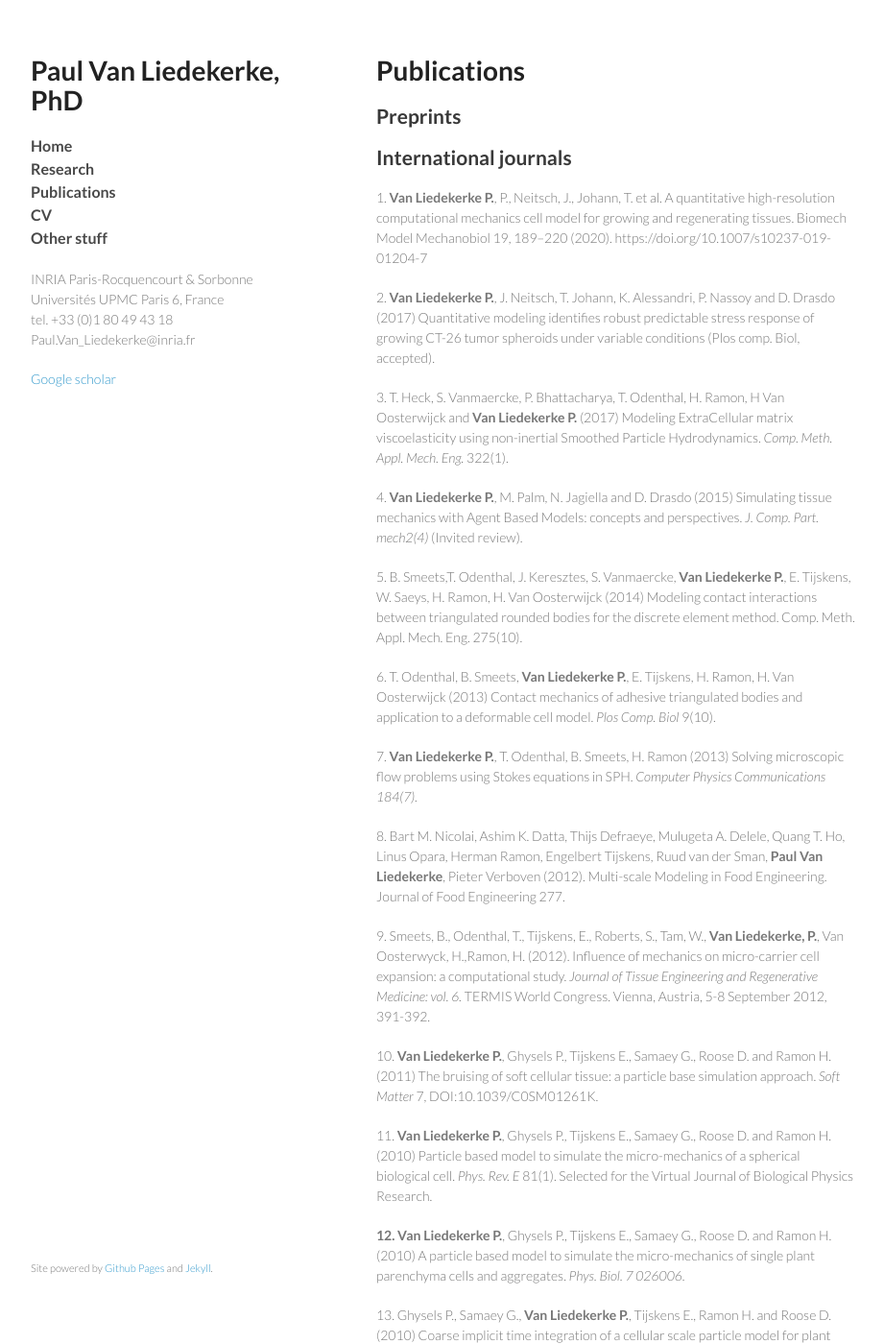
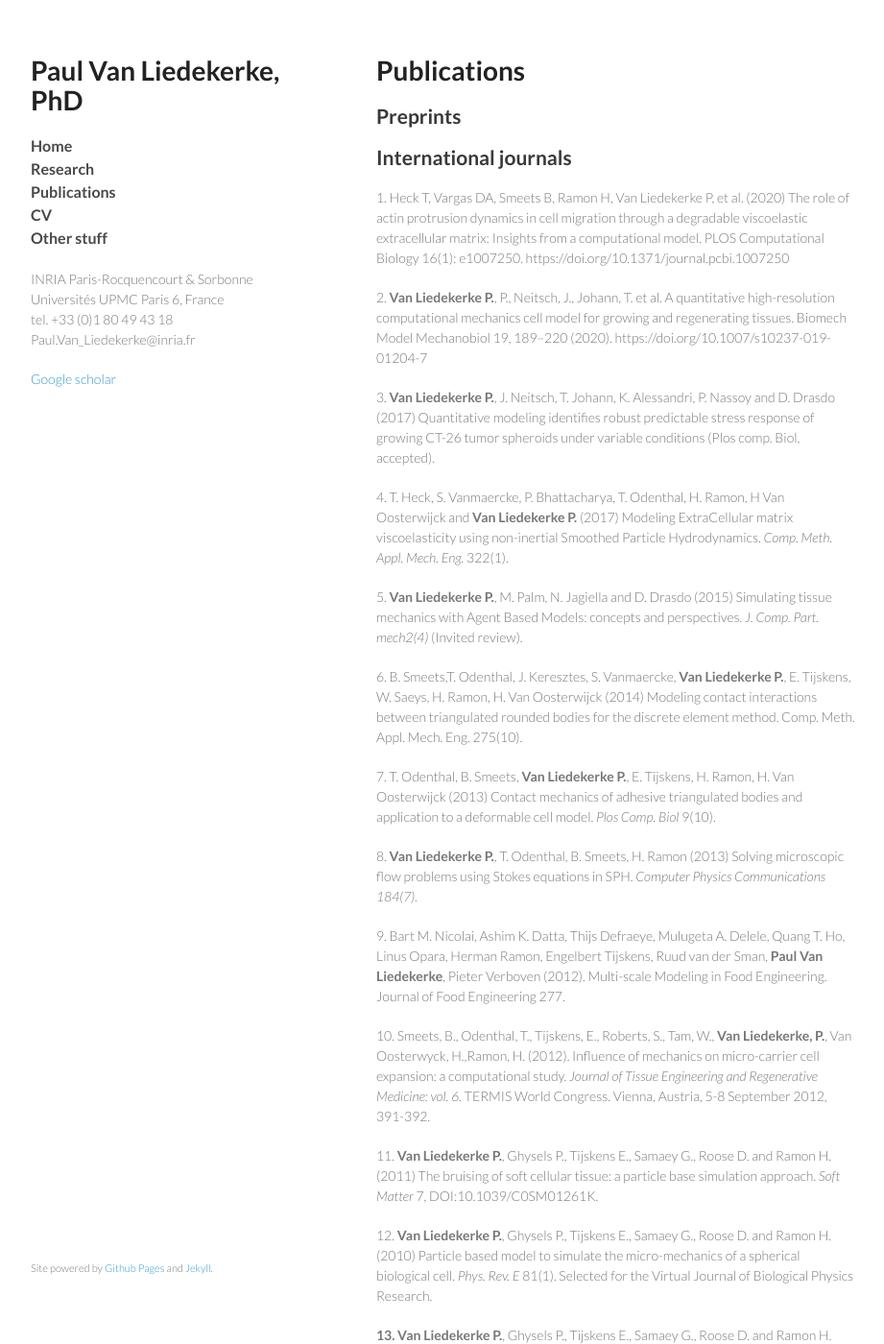
Before and after one commit to paulvanliedekerke/wittgenstein, a Jekyll site: the page publi.html, which Jekyll copies as it is, in a window 1280 px wide and 1400 px high. Shown: the whole window at 96% size, without its empty margins (178-1099 px from the left). Built offline with Jekyll 4.4.1, drawn with Linux system fonts in a browser that asks for light colours; Markdown is read by kramdown in place of the engine named in the settings; some of the changed text lies outside the part shown.

Commit message:
Update publi.html

```diff
--- a/publi.html
+++ b/publi.html
@@ -45,47 +45,50 @@
 <h2>Preprints</h2>
 <p></p>
 <h2>International journals</h2>
-<p>1. <b>Van Liedekerke P.</b>, P., Neitsch, J., Johann, T. et al. A quantitative high-resolution computational mechanics cell model for growing and regenerating tissues. Biomech Model Mechanobiol 19, 189–220 (2020). https://doi.org/10.1007/s10237-019-01204-7 </p>
-<p>2. <b>Van Liedekerke P.</b>, J. Neitsch, T. Johann, K. Alessandri, P. Nassoy and D. Drasdo (2017) Quantitative
+
+
+<p>1. Heck T, Vargas DA, Smeets B, Ramon H, Van Liedekerke P, et al. (2020) The role of actin protrusion dynamics in cell migration through a degradable viscoelastic extracellular matrix: Insights from a computational model. PLOS Computational Biology 16(1): e1007250. https://doi.org/10.1371/journal.pcbi.1007250</p>
+<p>2. <b>Van Liedekerke P.</b>, P., Neitsch, J., Johann, T. et al. A quantitative high-resolution computational mechanics cell model for growing and regenerating tissues. Biomech Model Mechanobiol 19, 189–220 (2020). https://doi.org/10.1007/s10237-019-01204-7 </p>
+<p>3. <b>Van Liedekerke P.</b>, J. Neitsch, T. Johann, K. Alessandri, P. Nassoy and D. Drasdo (2017) Quantitative
 modeling identifies robust predictable stress response of growing CT-26 tumor spheroids under variable
 conditions (Plos comp. Biol, accepted). </p>
 <p></p>
-<p>3. T. Heck, S. Vanmaercke, P. Bhattacharya, T. Odenthal, H. Ramon, H Van Oosterwijck and <b>Van
+<p>4. T. Heck, S. Vanmaercke, P. Bhattacharya, T. Odenthal, H. Ramon, H Van Oosterwijck and <b>Van
 Liedekerke P.</b> (2017) Modeling ExtraCellular matrix viscoelasticity using non-inertial Smoothed Particle
 Hydrodynamics. <I>Comp. Meth. Appl. Mech. Eng.</I> 322(1).</p>
-<p> 4. <b>Van Liedekerke P.</b>, M. Palm, N. Jagiella and D. Drasdo (2015) Simulating tissue mechanics with Agent Based Models: concepts and perspectives.  <I>J. Comp. Part. mech2(4)</I> (Invited review).</p>
-<p>5. B. Smeets,T. Odenthal, J. Keresztes, S. Vanmaercke, <b>Van Liedekerke P.</b>, E. Tijskens, W. Saeys, H.
+<p> 5. <b>Van Liedekerke P.</b>, M. Palm, N. Jagiella and D. Drasdo (2015) Simulating tissue mechanics with Agent Based Models: concepts and perspectives.  <I>J. Comp. Part. mech2(4)</I> (Invited review).</p>
+<p>6. B. Smeets,T. Odenthal, J. Keresztes, S. Vanmaercke, <b>Van Liedekerke P.</b>, E. Tijskens, W. Saeys, H.
 Ramon, H. Van Oosterwijck (2014) Modeling contact interactions between triangulated rounded bodies for the discrete element method. Comp. Meth. Appl. Mech. Eng. 275(10).<p>
-<p>6. T. Odenthal, B. Smeets, <b>Van Liedekerke P.</b>, E. Tijskens, H. Ramon, H. Van Oosterwijck (2013) Contact mechanics of adhesive triangulated bodies and application to a deformable cell model.<I> Plos Comp. Biol</I> 9(10).</p>
-<p>7. <b>Van Liedekerke P.</b>, T. Odenthal, B. Smeets, H. Ramon (2013) Solving microscopic flow problems using Stokes equations in SPH. <I>Computer Physics Communications 184(7).</I></p>
-<p>8. Bart M. Nicolai, Ashim K. Datta, Thijs Defraeye, Mulugeta A. Delele, Quang T. Ho, Linus Opara, Herman Ramon, Engelbert Tijskens, Ruud van der Sman, <b>Paul Van Liedekerke</b>, Pieter Verboven (2012). Multi-scale Modeling in Food Engineering. Journal of Food Engineering 277.</p>
-<p>9. Smeets, B., Odenthal, T., Tijskens, E., Roberts, S., Tam, W., <b>Van Liedekerke, P.</b>, Van Oosterwyck, H.,Ramon, H. (2012). Influence of mechanics on micro-carrier cell expansion: a computational study.
+<p>7. T. Odenthal, B. Smeets, <b>Van Liedekerke P.</b>, E. Tijskens, H. Ramon, H. Van Oosterwijck (2013) Contact mechanics of adhesive triangulated bodies and application to a deformable cell model.<I> Plos Comp. Biol</I> 9(10).</p>
+<p>8. <b>Van Liedekerke P.</b>, T. Odenthal, B. Smeets, H. Ramon (2013) Solving microscopic flow problems using Stokes equations in SPH. <I>Computer Physics Communications 184(7).</I></p>
+<p>9. Bart M. Nicolai, Ashim K. Datta, Thijs Defraeye, Mulugeta A. Delele, Quang T. Ho, Linus Opara, Herman Ramon, Engelbert Tijskens, Ruud van der Sman, <b>Paul Van Liedekerke</b>, Pieter Verboven (2012). Multi-scale Modeling in Food Engineering. Journal of Food Engineering 277.</p>
+<p>10. Smeets, B., Odenthal, T., Tijskens, E., Roberts, S., Tam, W., <b>Van Liedekerke, P.</b>, Van Oosterwyck, H.,Ramon, H. (2012). Influence of mechanics on micro-carrier cell expansion: a computational study.
 <I>Journal of Tissue Engineering and Regenerative Medicine: vol. 6.</I> TERMIS World Congress. Vienna, Austria, 5-8 September 2012, 391-392.</p>
-<p> 10. <b>Van Liedekerke P.</b>, Ghysels P., Tijskens E., Samaey G., Roose D. and Ramon H. (2011) The bruising of soft cellular tissue: a particle base simulation approach. <I>Soft Matter</I> 7, DOI:10.1039/C0SM01261K. </p>
-<p>  11. <b>Van Liedekerke P.</b>, Ghysels P., Tijskens E., Samaey G., Roose D. and Ramon H. (2010) Particle based model to simulate the micro-mechanics of a spherical biological cell.<I> Phys. Rev. E</I> 81(1). Selected for the Virtual Journal of Biological Physics Research.</p>
-<p><b>12. Van Liedekerke P.</b>, Ghysels P., Tijskens E., Samaey G., Roose D. and Ramon H. (2010) A particle based model to simulate the micro-mechanics of single plant parenchyma cells and aggregates. <I>Phys.
+<p> 11. <b>Van Liedekerke P.</b>, Ghysels P., Tijskens E., Samaey G., Roose D. and Ramon H. (2011) The bruising of soft cellular tissue: a particle base simulation approach. <I>Soft Matter</I> 7, DOI:10.1039/C0SM01261K. </p>
+<p>  12. <b>Van Liedekerke P.</b>, Ghysels P., Tijskens E., Samaey G., Roose D. and Ramon H. (2010) Particle based model to simulate the micro-mechanics of a spherical biological cell.<I> Phys. Rev. E</I> 81(1). Selected for the Virtual Journal of Biological Physics Research.</p>
+<p><b>13. Van Liedekerke P.</b>, Ghysels P., Tijskens E., Samaey G., Roose D. and Ramon H. (2010) A particle based model to simulate the micro-mechanics of single plant parenchyma cells and aggregates. <I>Phys.
 Biol. 7 026006. </I></p>
-<p>13. Ghysels P., Samaey G., <b>Van Liedekerke P.</b>, Tijskens E., Ramon H. and Roose D. (2010) Coarse implicit time integration of a cellular scale particle model for plant tissue deformation". <I>Int. J. Multiscale Com.
+<p>14. Ghysels P., Samaey G., <b>Van Liedekerke P.</b>, Tijskens E., Ramon H. and Roose D. (2010) Coarse implicit time integration of a cellular scale particle model for plant tissue deformation". <I>Int. J. Multiscale Com.
 Eng. 8(4).</I></p>
-<p>14. Geris L., <b>Van Liedekerke P.</b>, Smeets B., Tijskens E., Ramon H. (2010) A cell based modeling framework for tissue engineering applications. <I>Journal of Biomechanics 43, 887-892.</I></p>
-<p>15. Ghysels P., Samaey G., <b>Van Liedekerke P.</b>, Tijskens E., Ramon H. and Roose D. (2010) Multi-scale
+<p>15. Geris L., <b>Van Liedekerke P.</b>, Smeets B., Tijskens E., Ramon H. (2010) A cell based modeling framework for tissue engineering applications. <I>Journal of Biomechanics 43, 887-892.</I></p>
+<p>16. Ghysels P., Samaey G., <b>Van Liedekerke P.</b>, Tijskens E., Ramon H. and Roose D. (2010) Multi-scale
 modeling of viscoelastic plant tissue.<I> Int. J. Multiscale Com. Eng. 8(4).</I></p>
-<p>16. Ghysels P., Samaey G., Tijskens B., <b>Van Liedekerke P.</b>, Ramon H. and Roose D. (2009) Multi-scale
+<p>17. Ghysels P., Samaey G., Tijskens B., <b>Van Liedekerke P.</b>, Ramon H. and Roose D. (2009) Multi-scale
 simulation of plant tissue deformation using a model for individual cell mechanics. <I>Phys. Biol. 6(3).</I></p>
-<p>17. <b>Van Liedekerke P.</b>, Tijskens E. and Ramon H. (2009) Discrete Element Simulations of the influence
+<p>18. <b>Van Liedekerke P.</b>, Tijskens E. and Ramon H. (2009) Discrete Element Simulations of the influence
 of fertilizer properties on the spread pattern from spinning disc spreaders. <I>Biosystems Engineering
 102 (4), 392-405.</I></p>
-<p>18. <b>Van Liedekerke P.</b>, Tijskens E., Dintwa E.,F. Rioual, J. Vangeyte and Ramon H. (2008) DEM simulations
+<p>19. <b>Van Liedekerke P.</b>, Tijskens E., Dintwa E.,F. Rioual, J. Vangeyte and Ramon H. (2008) DEM simulations
 of the particle flow on a centrifugal fertilizer spreader.<I> Powder Technology 190(3), 348-360.</I></p>
-<p>19. <b>Van Liedekerke P.</b>, Piron E., Vangeyte J., Villette S., Ramon H. and Engelbert Tijskens (2008) Recent
+<p>20. <b>Van Liedekerke P.</b>, Piron E., Vangeyte J., Villette S., Ramon H. and Engelbert Tijskens (2008) Recent
 results of experimentation and DEM modeling of centrifugal fertilizer spreading. <I>Granular Matter,
 10(4),247-255.</I></p>
-<p>20. <b>Van Liedekerke P.</b>, Tijskens E., Dintwa E., Anthonis J. and Ramon H. (2006) A discrete element
+<p>21. <b>Van Liedekerke P.</b>, Tijskens E., Dintwa E., Anthonis J. and Ramon H. (2006) A discrete element
 model for simulation of a spinning disc fertilizer spreader. I: Single particle simulations. <I>Powder
 Technology 170(2), 71-85</I>.</p>
-<p>21. Dintwa E., <b>Van Liedekerke P.</b>, Tijskens E., Ramon H. (2004) Model for simulation of particle flow on
+<p>22. Dintwa E., <b>Van Liedekerke P.</b>, Tijskens E., Ramon H. (2004) Model for simulation of particle flow on
 a centrifugal fertilizer spreader. <I>Biosystems Engineering 87(4)</I>, 407-415.</p>
-<p>22. Van Zeebroeck M., Tijskens E., <b>Van Liedekerke P.</b>, Deli V., De Baerdemaeker J. and. Ramon H (2003)
+<p>23. Van Zeebroeck M., Tijskens E., <b>Van Liedekerke P.</b>, Deli V., De Baerdemaeker J. and. Ramon H (2003)
 Determination of the dynamical behaviour of biological materials during impact using a pendulum
 device. <I>Journal of Sound and Vibration 266(3), 465-480</I>.</p>
    <p></p>
```
